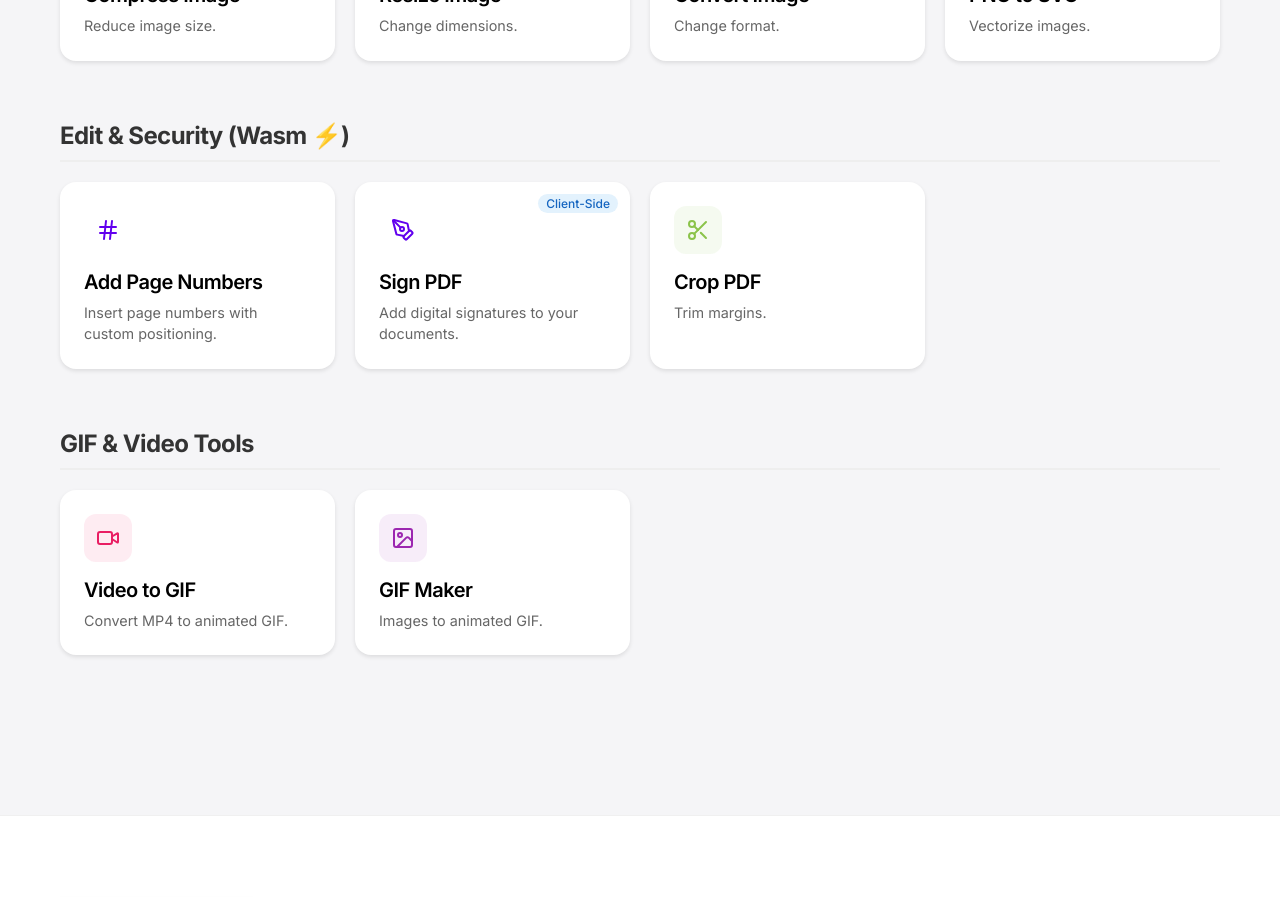
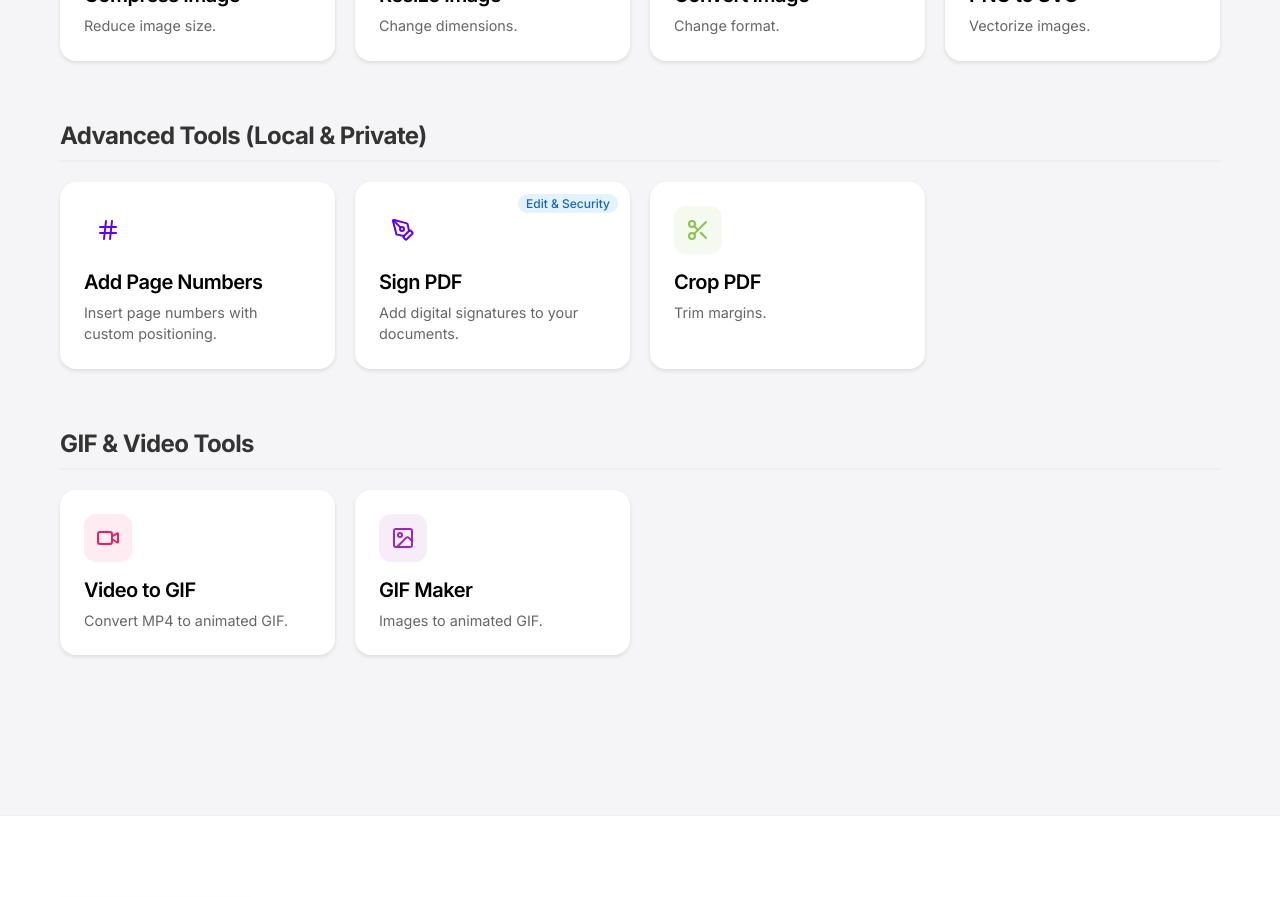
Before and after one commit to sarthakvarshney8081/safeconvert, a Next.js app in the folder frontend/: page / in a window 1280 px wide. Shown: the part 1620-2517 px from the top of the page. Built offline with nearby package versions, Linux system fonts and the light colour scheme; no server answers.

Commit message:
style: add centered back button and update home page labels

```diff
--- a/frontend/app/page.tsx
+++ b/frontend/app/page.tsx
@@ -88,7 +88,7 @@ export default function Home() {
       </div>
 
       <div style={{ marginBottom: 60 }}>
-        <h2 style={{ fontSize: '1.5rem', fontWeight: 700, marginBottom: 20, color: '#333', borderBottom: '2px solid #eee', paddingBottom: 10 }}>Edit & Security (Wasm ⚡)</h2>
+        <h2 style={{ fontSize: '1.5rem', fontWeight: 700, marginBottom: 20, color: '#333', borderBottom: '2px solid #eee', paddingBottom: 10 }}>Advanced Tools (Local & Private)</h2>
         <div className="grid grid-cols-4" style={{ gap: 20 }}>
           <ToolCard
             title="Add Page Numbers"
@@ -101,7 +101,7 @@ export default function Home() {
             description="Add digital signatures to your documents."
             icon={PenTool}
             href="/tools/sign-pdf"
-            badge="Client-Side"
+            badge="Edit & Security"
           />
           <ToolCard
             title="Crop PDF"
```
Also changed, not shown: frontend/components/ToolInterface.tsx (+9 -0 lines).
